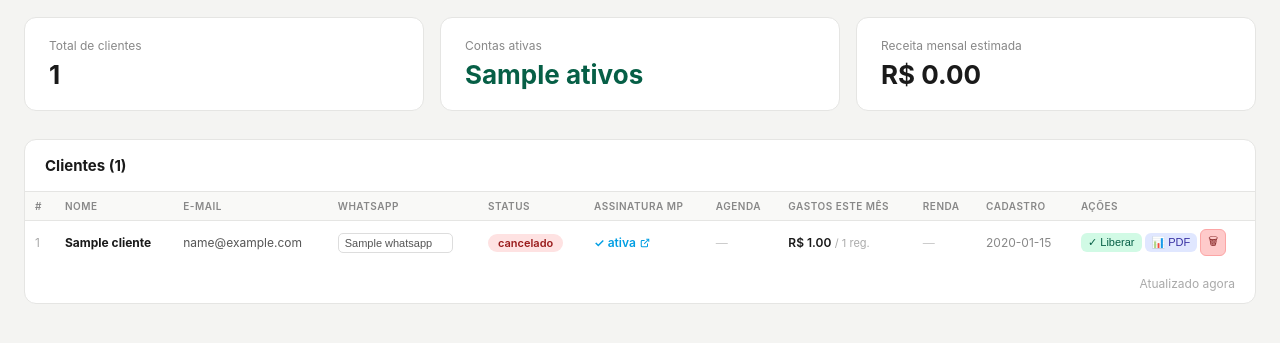
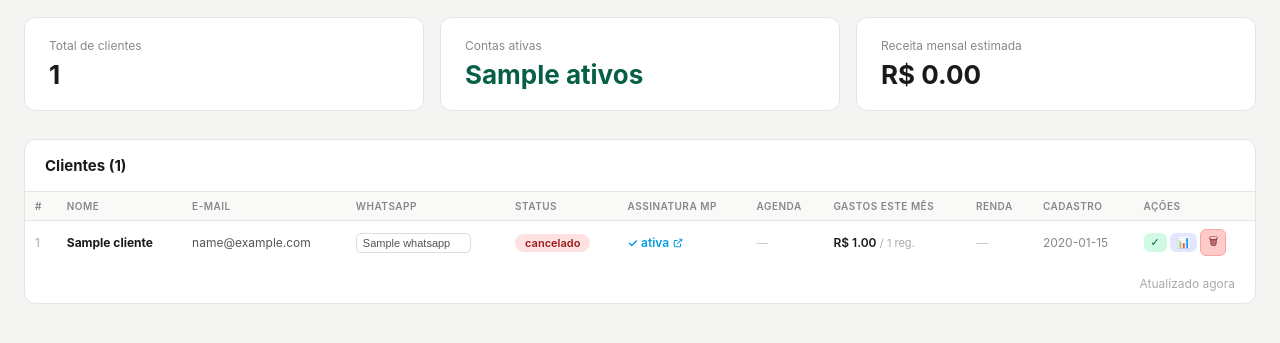
Before and after one commit to eduardolorenzi5-dotcom/Saas, a Flask app: template templates/admin.html in a window 1280 px wide. Shown: the part 227-570 px from the top of the page. Run offline with Flask 3, Linux system fonts and the light colour scheme; the template is opened without the code that fills it: most values are stand-ins (such as "Sample title", 1, 10 or a date in 2020).

Commit message:
fix: botões de ação admin só com ícones para caber a lixeira
Co-Authored-By: Claude Sonnet 4.6 <noreply@anthropic.com>

```diff
--- a/templates/admin.html
+++ b/templates/admin.html
@@ -179,21 +179,21 @@
             <div class="acoes-wrap">
               {% if c.status != 'ativo' %}
               <form method="POST" action="/admin/ativar/{{ c.id }}">
-                <button class="action-btn btn-ativar">✓ Liberar</button>
+                <button class="action-btn btn-ativar" title="Liberar acesso">✓</button>
               </form>
               {% else %}
               <form method="POST" action="/admin/cancelar/{{ c.id }}"
                     onsubmit="return confirm('Cancelar assinatura de {{ c.nome }}?');">
-                <button class="action-btn btn-cancelar">✕ Cancelar</button>
+                <button class="action-btn btn-cancelar" title="Cancelar assinatura">✕</button>
               </form>
               {% endif %}
               <form method="POST" action="/admin/relatorio/{{ c.id }}"
                     onsubmit="return confirm('Enviar relatório PDF para {{ c.nome }} via WhatsApp?');">
-                <button class="action-btn" style="background:#e0e7ff;color:#3730a3;">📊 PDF</button>
+                <button class="action-btn" style="background:#e0e7ff;color:#3730a3;" title="Enviar PDF por WhatsApp">📊</button>
               </form>
               <form method="POST" action="/admin/deletar/{{ c.id }}"
                     onsubmit="return confirm('Deletar {{ c.nome }}? Todos os dados serão removidos.');">
-                <button class="action-btn btn-deletar">🗑</button>
+                <button class="action-btn btn-deletar" title="Deletar cliente">🗑</button>
               </form>
             </div>
           </td>
```
